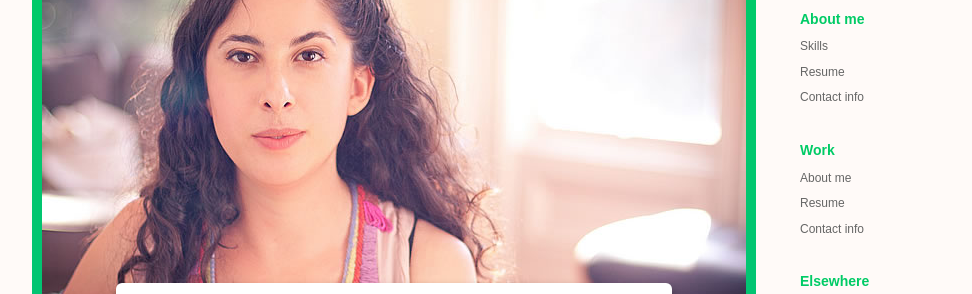
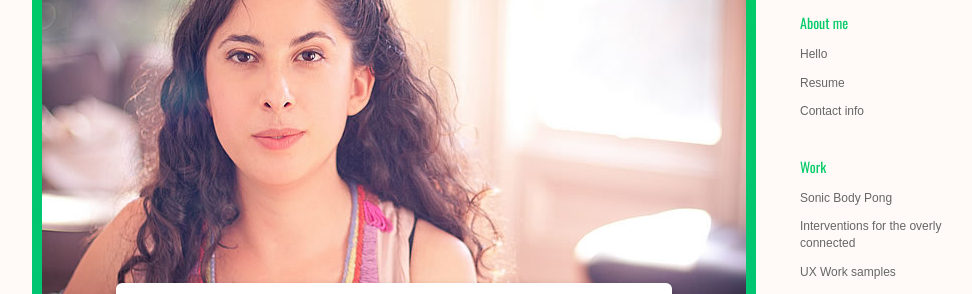
Before and after one commit to tikva/tikvamorowati, a plain HTML site: page new.html in a window 1280 px wide. Shown: the part 85-379 px from the top of the page, without its empty margins (118-1090 px from the left). Drawn offline with nearby package versions, Linux system fonts and the light colour scheme.

Commit message:
Updated font to Oswald from GFonts.  Made anchors work.

```diff
--- a/new.html
+++ b/new.html
@@ -5,8 +5,11 @@
   <meta http-equiv="Content-type" content="text/html; charset=utf-8">
   <title>Tikva Morowati</title>
   <link rel="stylesheet" href="style.css" type="text/css" media="screen" charset="utf-8">
+  <link href='http://fonts.googleapis.com/css?family=Oswald' rel='stylesheet' type='text/css'>
+  <!--
   <script type="text/javascript" src="http://use.typekit.com/xte1aot.js"></script>
   <script type="text/javascript">try{Typekit.load();}catch(e){}</script>
+  -->
 </head>
 <body>
 
@@ -18,16 +21,16 @@
 
         <h4>About me</h4>
 
-        <a href="#">Skills</a></li>
+        <a href="#hello">Hello</a></li>
         <a href="#">Resume</a></li>
         <a href="#">Contact info</a></li>
 
         <h4>Work</h4>
 
         <ul>
-          <li><a href="#">About me</a></li>
-          <li><a href="#">Resume</a></li>
-          <li><a href="#">Contact info</a></li>
+          <li><a href="#sonicbodypong">Sonic Body Pong</a></li>
+          <li><a href="#interventions">Interventions for the overly connected</a></li>
+          <li><a href="#">UX Work samples</a></li>
         </ul>
 
         <h4>Elsewhere</h4>
@@ -46,7 +49,7 @@
 
 
 
-        <div class="section">
+        <div class="section" id="hello">
           <img src="images/tikva.jpg" width="704" height="522">
           <div class="card">
             <h1>Tikva Morowati</h1>
@@ -58,7 +61,7 @@
 
 
 
-        <div class="section">
+        <div class="section" id="sonicbodypong">
           <img src="images/sonicbodypong.jpg" width="704" height="472">
           <div class="card">
             <h2>Sonic Body Pong</h2>
@@ -71,7 +74,7 @@
         </div>
 
 
-        <div class="section">
+        <div class="section" id="interventions">
           <img src="images/interventions.jpg" width="704" height="565">
           <div class="card">
             <h2>Interventions for the overly connected</h2>
--- a/style.css
+++ b/style.css
@@ -62,8 +62,8 @@ body {
   background-color: #FFFAF8;
   font-family: arial, sans-serif;
   font-size: 14px;
-  color: #222;
-  line-height: 1.4em;
+  color: #333;
+  line-height: 1.6em;
 }
 
 a {
@@ -77,12 +77,13 @@ a:hover {
 
 h1, h2, h3, h4 {
   color: #333;
-  font-weight: bold;
+  font-weight: normal;
+  font-family: 'Oswald', sans-serif;
 }
 
 h1 {
   font-size: 40px;
-  margin-bottom: 0.3em;
+  margin-bottom: 0.5em;
 }
 
 h2 {
@@ -138,9 +139,9 @@ p {
 #nav a {
   display: block;
   width: 200px;
-  line-height: 1.8em;
+  line-height: 1.4em;
   margin-left: -10px;
-  padding: 2px 0 2px 10px ;
+  padding: 6px 0 6px 10px ;
   color: #666;
 }
 
```
